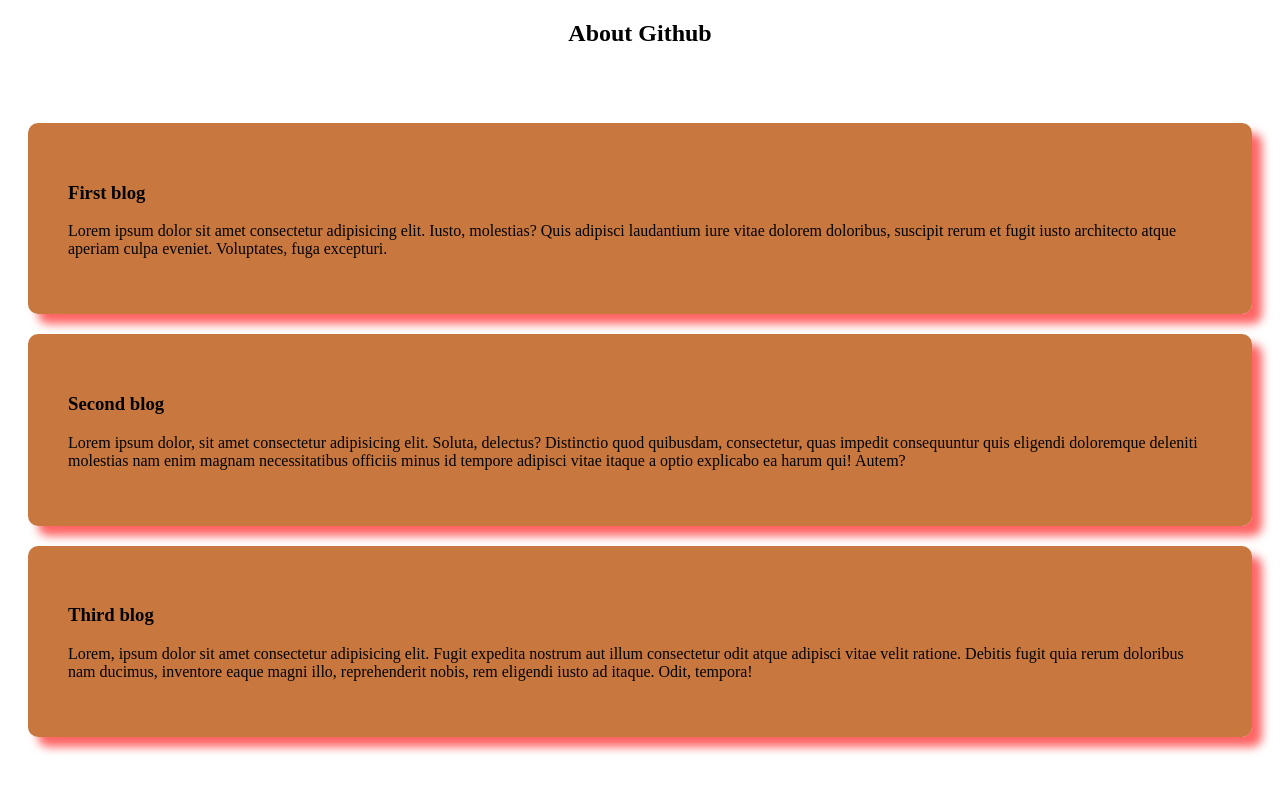
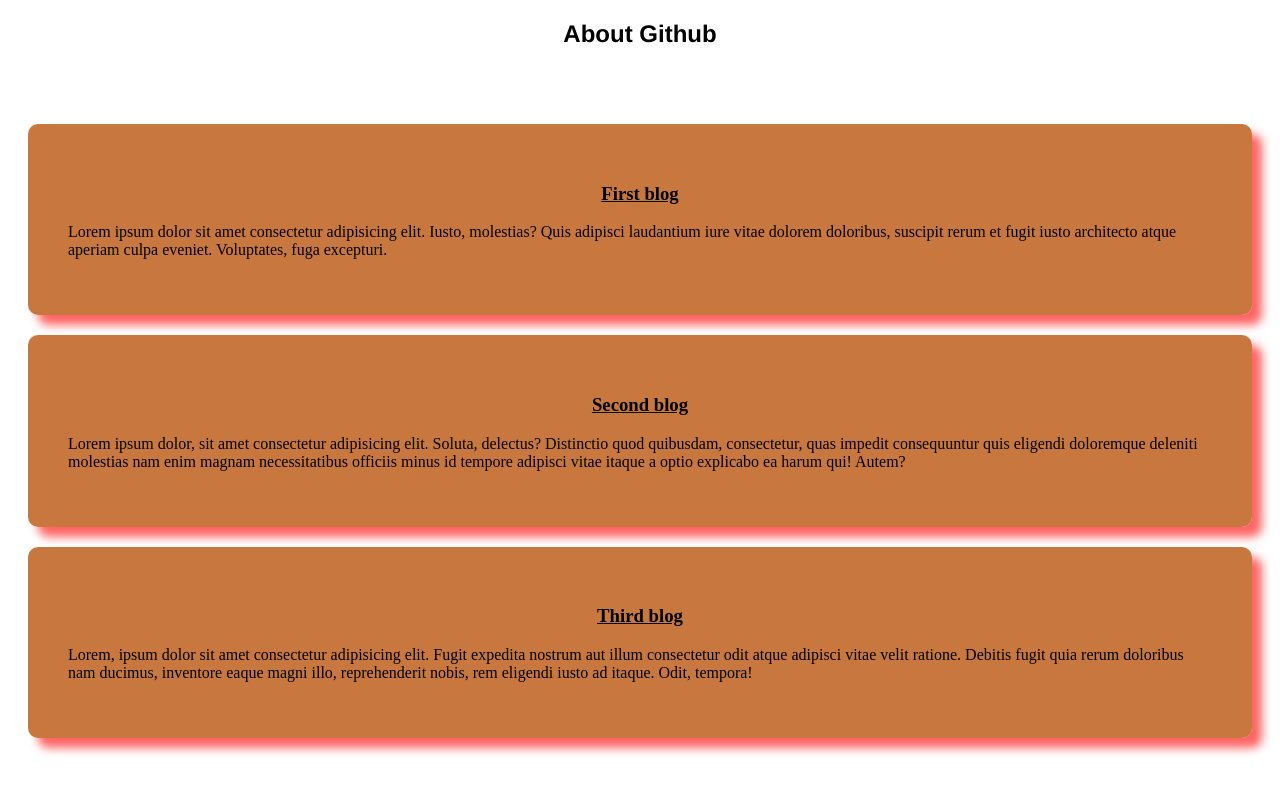
Before and after one commit to rayhanbeg/my-simple-website, a plain HTML site: page simple.html in a window 1280 px wide. Drawn offline with Linux system fonts and the light colour scheme.

Commit message:
style h3 and h2

```diff
--- a/simple.css
+++ b/simple.css
@@ -1,5 +1,6 @@
 h2{
     text-align: center;
+    font-family: 'Franklin Gothic Medium', 'Arial Narrow', Arial, sans-serif;
 
 
 }
@@ -16,3 +17,7 @@
     font-family: 'Times New Roman', Times, serif;
 
 }
+h3{
+    text-align: center;
+    text-decoration: underline;
+}
```
